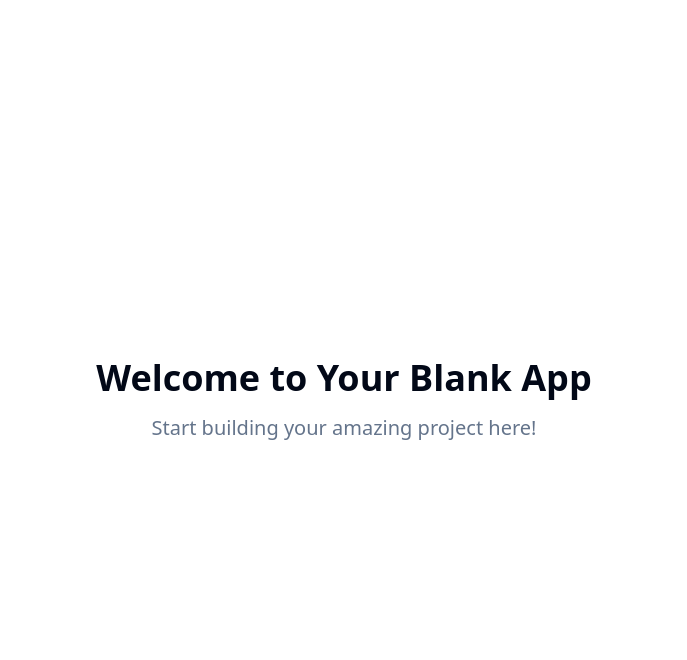
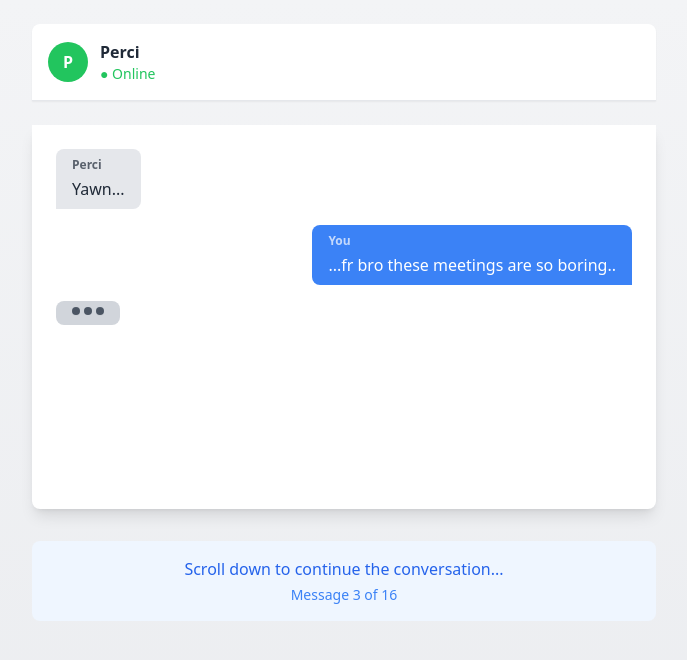
Before and after one commit to Friendly-Neighbourhood-Insomniac/scroll-chat-reveal, a React (Vite) app: page / in a window 1280 px wide. Shown: the top 660 px of the page, without its empty margins (296-983 px from the left). Built offline with nearby package versions, Linux system fonts and the light colour scheme.

Commit message:
Add scroll-triggered chat simulation
Implement a chat screen simulation with messages appearing on scroll.

```diff
--- /dev/null
+++ b/src/components/ChatMessage.tsx
@@ -0,0 +1,44 @@
+
+import React from 'react';
+
+interface ChatMessageProps {
+  sender: 'You' | 'Perci' | 'typing';
+  message: string;
+  isVisible: boolean;
+  isTyping?: boolean;
+}
+
+const ChatMessage: React.FC<ChatMessageProps> = ({ sender, message, isVisible, isTyping = false }) => {
+  if (sender === 'typing') {
+    return (
+      <div className={`flex justify-start mb-4 transition-all duration-500 ${isVisible ? 'opacity-100 translate-y-0' : 'opacity-0 translate-y-4'}`}>
+        <div className="bg-gray-300 rounded-lg px-4 py-2 max-w-xs">
+          <div className="flex space-x-1">
+            <div className="w-2 h-2 bg-gray-600 rounded-full animate-bounce"></div>
+            <div className="w-2 h-2 bg-gray-600 rounded-full animate-bounce" style={{ animationDelay: '0.1s' }}></div>
+            <div className="w-2 h-2 bg-gray-600 rounded-full animate-bounce" style={{ animationDelay: '0.2s' }}></div>
+          </div>
+        </div>
+      </div>
+    );
+  }
+
+  const isYou = sender === 'You';
+
+  return (
+    <div className={`flex ${isYou ? 'justify-end' : 'justify-start'} mb-4 transition-all duration-500 ${
+      isVisible ? 'opacity-100 translate-y-0' : 'opacity-0 translate-y-4'
+    }`}>
+      <div className={`max-w-xs lg:max-w-md px-4 py-2 rounded-lg ${
+        isYou
+          ? 'bg-blue-500 text-white rounded-br-none'
+          : 'bg-gray-200 text-gray-800 rounded-bl-none'
+      }`}>
+        <div className="text-xs font-semibold mb-1 opacity-70">{sender}</div>
+        <div className="whitespace-pre-wrap">{message}</div>
+      </div>
+    </div>
+  );
+};
+
+export default ChatMessage;
--- /dev/null
+++ b/src/components/ChatSimulation.tsx
@@ -0,0 +1,126 @@
+
+import React, { useState, useEffect, useRef } from 'react';
+import ChatMessage from './ChatMessage';
+
+const ChatSimulation: React.FC = () => {
+  const [currentMessageIndex, setCurrentMessageIndex] = useState(0);
+  const [isScrolling, setIsScrolling] = useState(false);
+  const containerRef = useRef<HTMLDivElement>(null);
+  const lastScrollY = useRef(0);
+
+  const messages = [
+    { sender: 'Perci' as const, message: 'Yawn...' },
+    { sender: 'You' as const, message: '...fr bro these meetings are so boring..' },
+    { sender: 'typing' as const, message: '' },
+    { sender: 'Perci' as const, message: 'Watching Cassandra "kick-flip" another PowerPoint... greaaaaaat, don\'t hurt yourself boomer -.- But hold up fam, I got an idea.' },
+    { sender: 'You' as const, message: 'LOL... dude you can\'t fart in a meeting again. HR will flip.' },
+    { sender: 'typing' as const, message: '' },
+    { sender: 'Perci' as const, message: '...tempting, but nah. What if I told you you could play through this meeting on EZ mode?' },
+    { sender: 'You' as const, message: 'No cap?!' },
+    { sender: 'typing' as const, message: '' },
+    { sender: 'Perci' as const, message: 'Cap?' },
+    { sender: 'Perci' as const, message: 'I don\'t even wear hats dude...' },
+    { sender: 'Perci' as const, message: 'Look: [Video link]' },
+    { sender: 'You' as const, message: 'Hold up...this slaps!' },
+    { sender: 'typing' as const, message: '' },
+    { sender: 'Perci' as const, message: 'I know right! No more watching Cassandra \'slay dem powerpoints\'...pfff do a kickflip boomer -.-' },
+    { sender: 'Perci' as const, message: 'But don\'t just take my word for it, check it out for yourself :[Game link]' }
+  ];
+
+  useEffect(() => {
+    const handleScroll = () => {
+      if (isScrolling) return;
+
+      const currentScrollY = window.scrollY;
+
+      // Check if scrolling down and haven't reached the end
+      if (currentScrollY > lastScrollY.current && currentMessageIndex < messages.length) {
+        setIsScrolling(true);
+
+        // If current message is typing, show it briefly then advance
+        if (messages[currentMessageIndex]?.sender === 'typing') {
+          setTimeout(() => {
+            setCurrentMessageIndex(prev => Math.min(prev + 2, messages.length)); // Skip typing and show next message
+            setIsScrolling(false);
+          }, 1000);
+        } else {
+          setCurrentMessageIndex(prev => Math.min(prev + 1, messages.length));
+          setIsScrolling(false);
+        }
+      }
+
+      lastScrollY.current = currentScrollY;
+    };
+
+    window.addEventListener('scroll', handleScroll, { passive: true });
+    return () => window.removeEventListener('scroll', handleScroll);
+  }, [currentMessageIndex, isScrolling, messages.length]);
+
+  const visibleMessages = messages.slice(0, currentMessageIndex);
+
+  return (
+    <div className="min-h-screen bg-gradient-to-b from-gray-100 to-gray-200">
+      <div ref={containerRef} className="max-w-2xl mx-auto p-6">
+        {/* Chat Header */}
+        <div className="bg-white rounded-t-lg border-b border-gray-200 p-4 mb-6 sticky top-0 z-10 shadow-sm">
+          <div className="flex items-center space-x-3">
+            <div className="w-10 h-10 bg-green-500 rounded-full flex items-center justify-center text-white font-bold">
+              P
+            </div>
+            <div>
+              <div className="font-semibold text-gray-800">Perci</div>
+              <div className="text-sm text-green-500">● Online</div>
+            </div>
+          </div>
+        </div>
+
+        {/* Chat Messages */}
+        <div className="bg-white rounded-b-lg p-6 shadow-lg min-h-96">
+          {visibleMessages.map((msg, index) => (
+            <ChatMessage
+              key={index}
+              sender={msg.sender}
+              message={msg.message}
+              isVisible={true}
+            />
+          ))}
+
+          {/* Show current typing indicator if it's a typing message */}
+          {currentMessageIndex < messages.length && messages[currentMessageIndex]?.sender === 'typing' && (
+            <ChatMessage
+              sender="typing"
+              message=""
+              isVisible={true}
+              isTyping={true}
+            />
+          )}
+        </div>
+
+        {/* Scroll instruction */}
+        {currentMessageIndex < messages.length && (
+          <div className="text-center mt-8 p-4 bg-blue-50 rounded-lg">
+            <div className="text-blue-600 font-medium">Scroll down to continue the conversation...</div>
+            <div className="text-sm text-blue-500 mt-1">
+              Message {Math.min(currentMessageIndex + 1, messages.length)} of {messages.length}
+            </div>
+          </div>
+        )}
+
+        {/* End message */}
+        {currentMessageIndex >= messages.length && (
+          <div className="text-center mt-8 p-6 bg-green-50 rounded-lg">
+            <div className="text-green-600 font-medium text-lg">🎉 Conversation Complete!</div>
+            <div className="text-sm text-green-500 mt-2">
+              Refresh the page to experience it again
+            </div>
+          </div>
+        )}
+
+        {/* Spacer to enable more scrolling */}
+        <div className="h-screen"></div>
+      </div>
+    </div>
+  );
+};
+
+export default ChatSimulation;
--- a/src/pages/Index.tsx
+++ b/src/pages/Index.tsx
@@ -1,14 +1,8 @@
-// Update this page (the content is just a fallback if you fail to update the page)
+
+import ChatSimulation from "@/components/ChatSimulation";
 
 const Index = () => {
-  return (
-    <div className="min-h-screen flex items-center justify-center bg-background">
-      <div className="text-center">
-        <h1 className="text-4xl font-bold mb-4">Welcome to Your Blank App</h1>
-        <p className="text-xl text-muted-foreground">Start building your amazing project here!</p>
-      </div>
-    </div>
-  );
+  return <ChatSimulation />;
 };
 
 export default Index;
```
